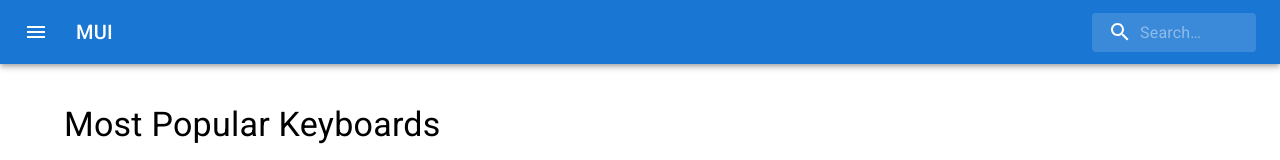
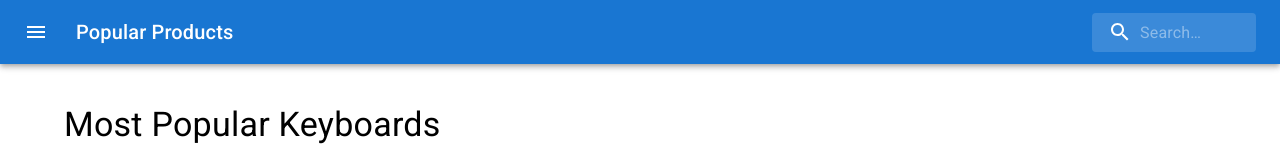
Before and after one commit to baronruk/reactjs-assignment, a React (Create React App) app: page / in a window 1280 px wide. Shown: the top 160 px of the page. Built offline with nearby package versions, Linux system fonts and the light colour scheme.

Commit message:
Update AppBar.js

```diff
--- a/src/js/components/AppBar.js
+++ b/src/js/components/AppBar.js
@@ -64,7 +64,7 @@ export default function SearchAppBar() {
                         noWrap
                         component='div'
                         sx={{ flexGrow: 1, display: { xs: 'none', sm: 'block' } }}>
-                        MUI
+                        Popular Products
                     </Typography>
                     <Search>
                         <SearchIconWrapper>
```
